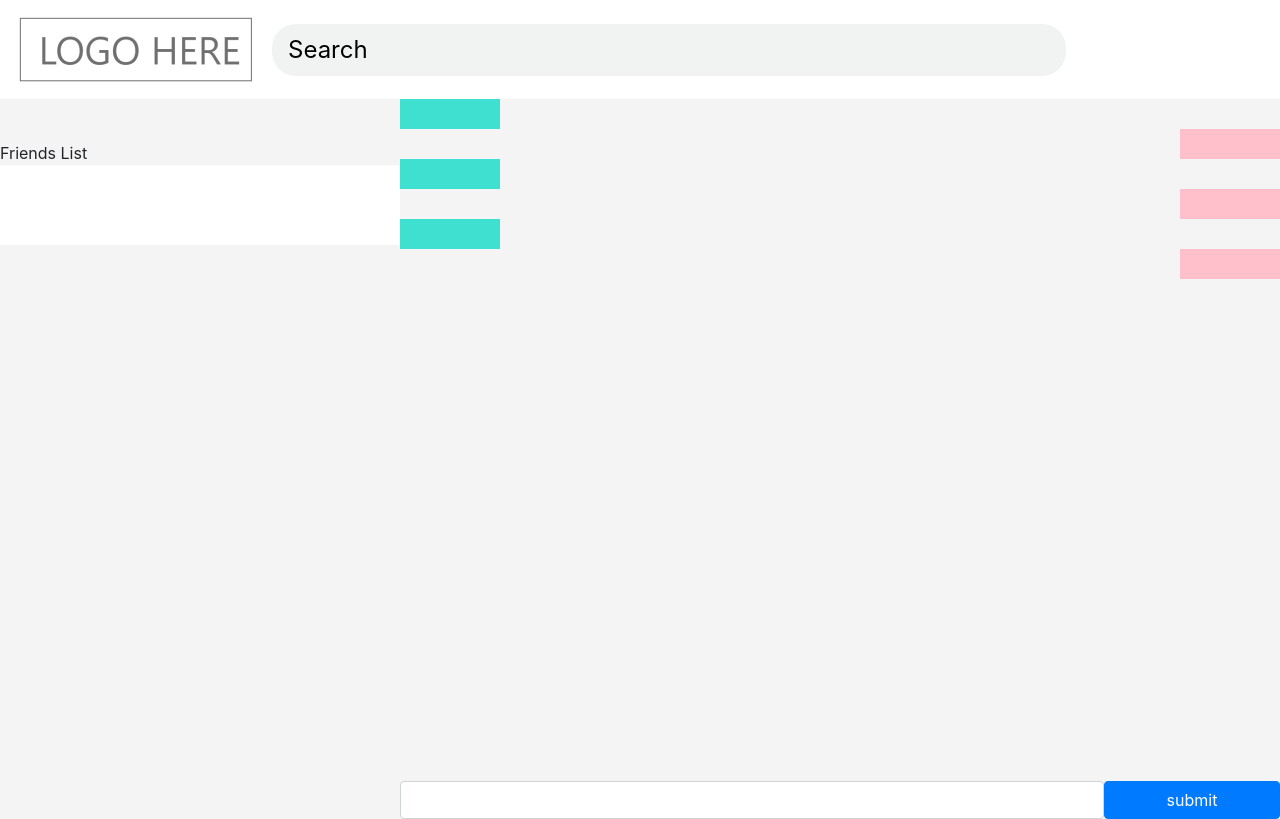
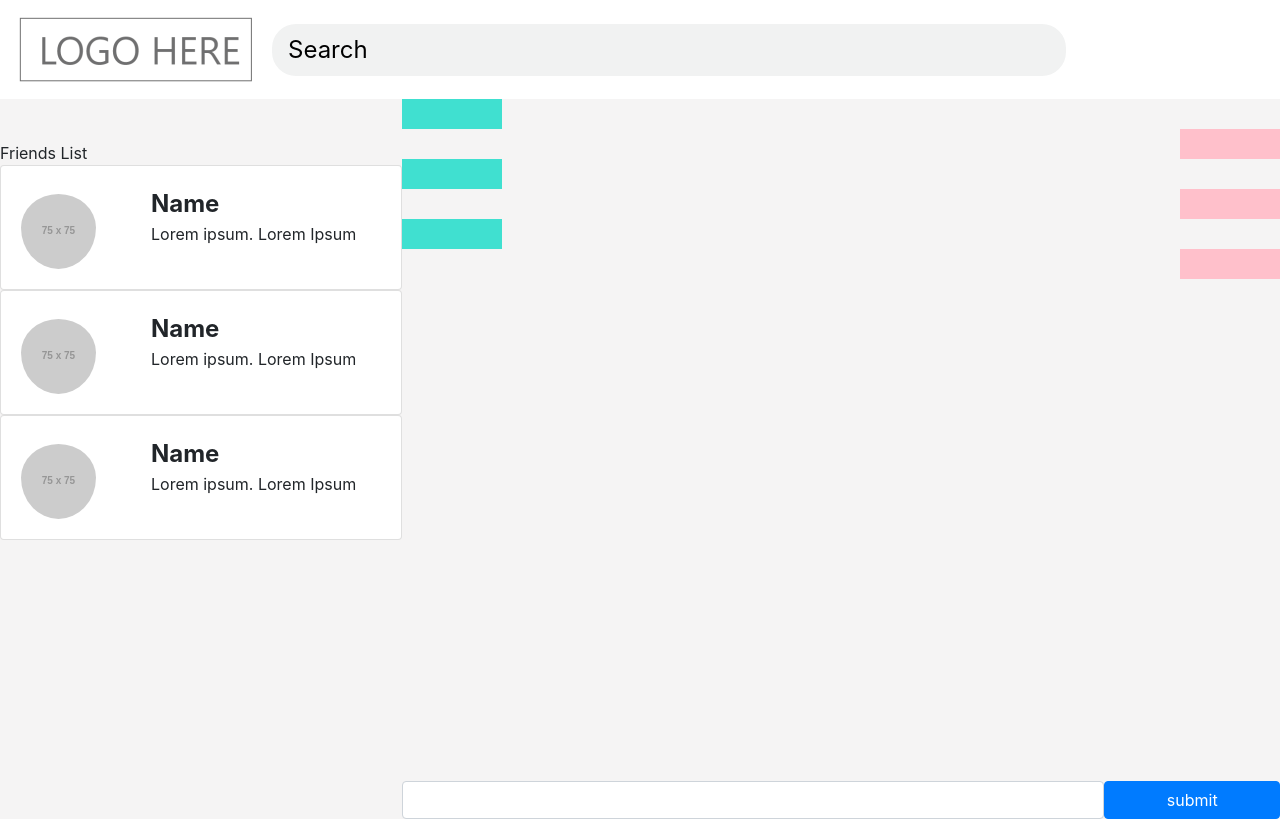
Before and after one commit to Spark-Team-Project-Inksquad/InkyLand, an Angular app: page /messages in a window 1280 px wide. Built offline with nearby package versions, Linux system fonts and the light colour scheme.

Commit message:
added basic message profile card

```diff
--- a/src/app/pages/message-page/message-page.component.html
+++ b/src/app/pages/message-page/message-page.component.html
@@ -5,9 +5,9 @@
     <div class = "friends-list">
       Friends List
 
-      <div class = "friend">
-
-      </div>
+      <message-profile-card></message-profile-card>
+      <message-profile-card></message-profile-card>
+      <message-profile-card></message-profile-card>
 
     </div>
   </section>
--- a/src/app/sub-components/message-profile-card/message-profile-card.component.html
+++ b/src/app/sub-components/message-profile-card/message-profile-card.component.html
@@ -1,3 +1,22 @@
-<p>
-  message-profile-card works!
-</p>
+<div class = "message-profile-card card">
+
+  <div class = "card-body" style = "width: 25rem;">
+    <div class = "row">
+
+      <div class = "col-4">
+      <!-- Profile Image -->
+        <img class = "profile-img img-fluid rounded-circle" src = "https://via.placeholder.com/75" />
+      </div>
+
+      <div class = "col-8">
+        <!-- Name of individual -->
+        <div class = "profile-name">Name</div>
+        <p>
+          Lorem ipsum. Lorem Ipsum
+        </p>
+      </div>
+
+    </div>
+  </div>
+
+</div>
--- a/src/app/sub-components/message-profile-card/message-profile-card.component.scss
+++ b/src/app/sub-components/message-profile-card/message-profile-card.component.scss
@@ -0,0 +1,8 @@
+.profile-name {
+  font-size: 1.5em;
+  font-weight: bold;
+  padding: 0px;
+}
+.profile-img {
+  padding-top: 8px;
+}
--- a/src/app/sub-components/message-profile-card/message-profile-card.component.ts
+++ b/src/app/sub-components/message-profile-card/message-profile-card.component.ts
@@ -1,15 +1,12 @@
-import { Component, OnInit } from '@angular/core';
+import { Component, OnInit } from "@angular/core";
 
 @Component({
-  selector: 'app-message-profile-card',
-  templateUrl: './message-profile-card.component.html',
-  styleUrls: ['./message-profile-card.component.scss']
+  selector: "message-profile-card",
+  templateUrl: "./message-profile-card.component.html",
+  styleUrls: ["./message-profile-card.component.scss"]
 })
 export class MessageProfileCardComponent implements OnInit {
+  constructor() {}
 
-  constructor() { }
-
-  ngOnInit() {
-  }
-
+  ngOnInit() {}
 }
```
